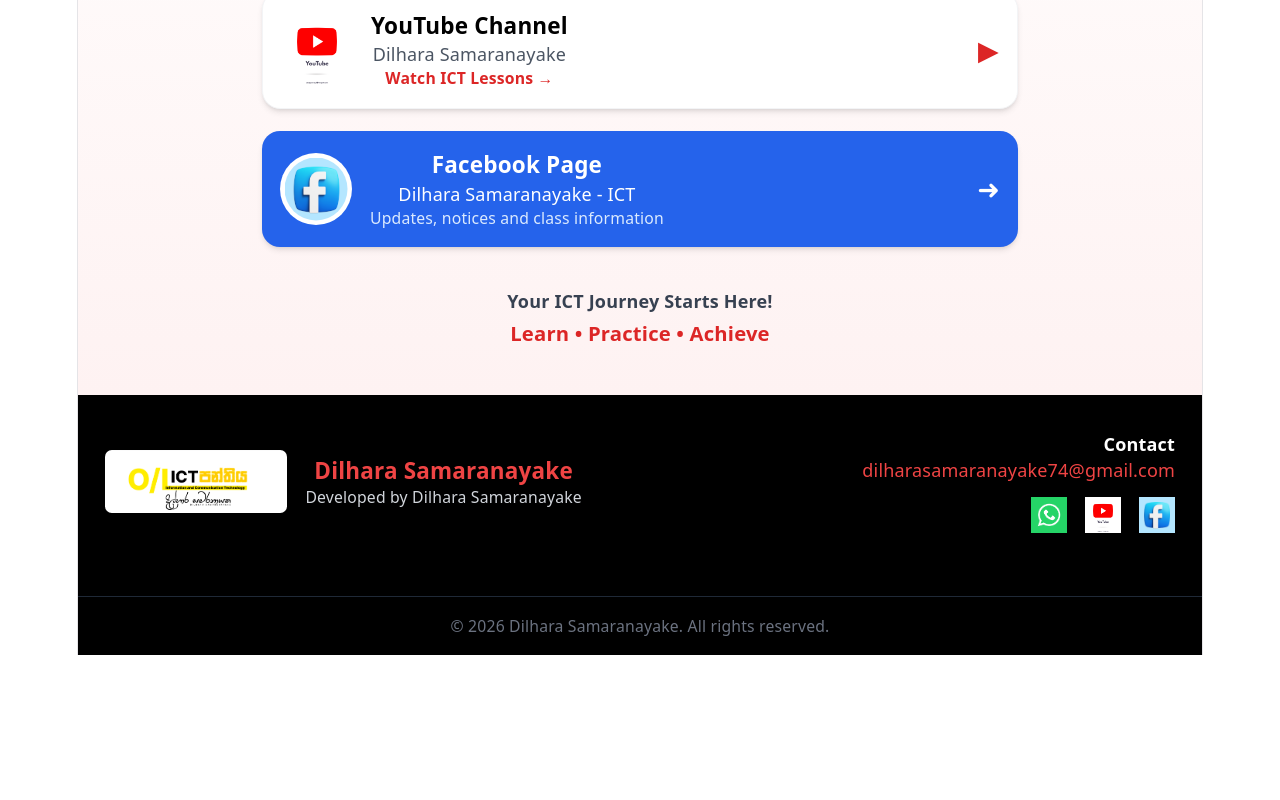
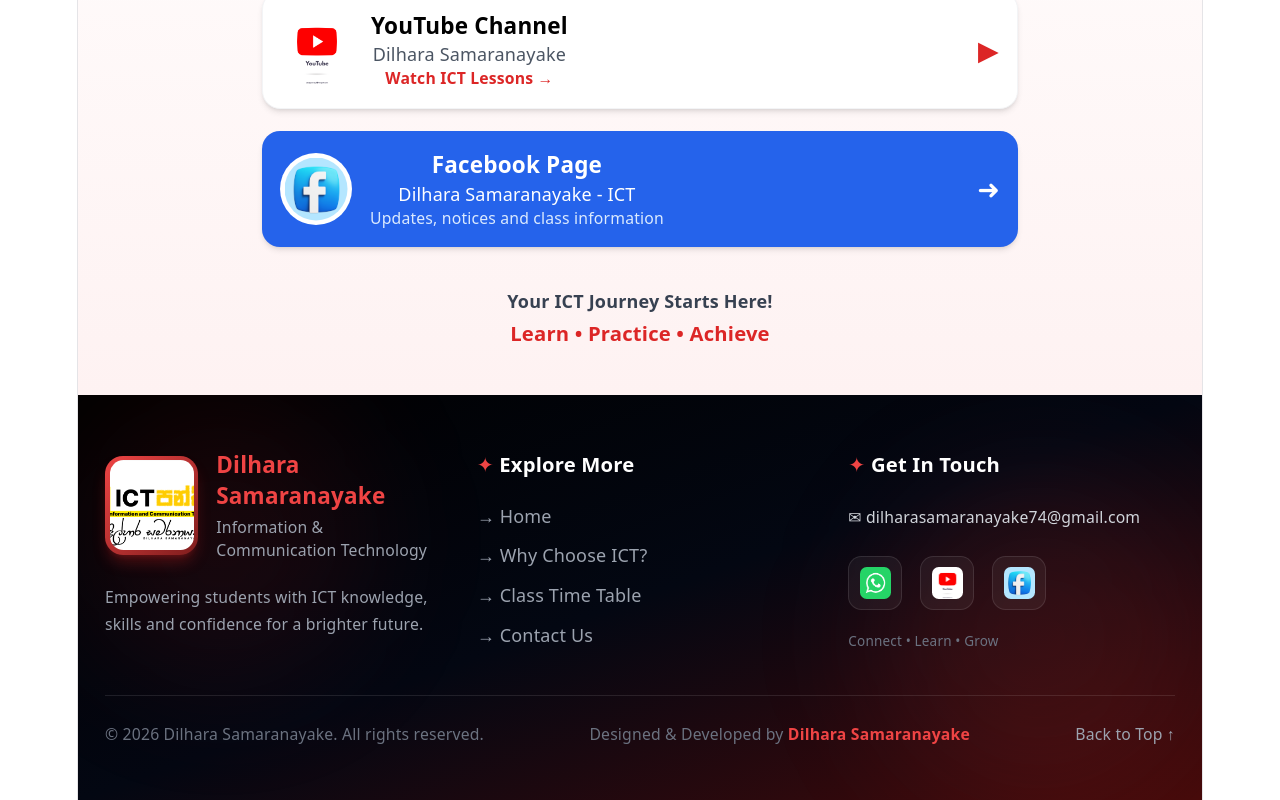
Before and after one commit to Dilhara-hub/class-website, a React (Vite) app: page / in a window 1280 px wide. Shown: the part 2324-3124 px from the top of the page. Before the commit the page ends 2979 px from the top, so only its background shows below. Built offline with nearby package versions, Linux system fonts and the light colour scheme.

Commit message:
Redesign Footer component with new layout and styles
Updated the Footer component with a new design and layout, including a gradient background, improved branding section, and added quick links and social media icons.

```diff
--- a/src/assets/components/Footer.jsx
+++ b/src/assets/components/Footer.jsx
@@ -1,36 +1,142 @@
 export default function Footer() {
   return (
-    <footer className="bg-black text-white">
-      <div className="max-w-6xl mx-auto px-6 py-8 md:flex md:items-center md:justify-between">
-        <div className="flex items-center space-x-4 mb-4 md:mb-0">
-          <img src="/image1.jpg" alt="logo" className="w-30 h-14 rounded-md object-cover" />
+    <footer className="relative overflow-hidden bg-gradient-to-br from-black via-gray-950 to-red-950 text-white">
+
+      {/* Decorative Background */}
+      <div className="absolute top-0 left-0 w-64 h-64 bg-red-600/10 rounded-full blur-3xl pointer-events-none"></div>
+      <div className="absolute bottom-0 right-0 w-72 h-72 bg-red-500/10 rounded-full blur-3xl pointer-events-none"></div>
+
+      <div className="relative max-w-6xl mx-auto px-6 py-12">
+
+        <div className="grid grid-cols-1 md:grid-cols-3 gap-10 items-start">
+
+          {/* Logo & Brand */}
+          <div className="text-center md:text-left">
+            <div className="flex flex-col sm:flex-row items-center justify-center md:justify-start gap-4 mb-5">
+              <div className="p-1 rounded-2xl bg-gradient-to-br from-red-500 to-red-900 shadow-lg shadow-red-600/30">
+                <img
+                  src="/image1.jpg"
+                  alt="Dilhara Samaranayake Logo"
+                  className="w-28 h-20 rounded-xl object-cover"
+                />
+              </div>
+
               <div>
-            <h3 className="text-xl font-bold text-red-500">Dilhara Samaranayake</h3>
-            <p className="text-sm text-gray-300">Developed by Dilhara Samaranayake</p>
+                <h3 className="text-xl font-extrabold text-red-500">
+                  Dilhara Samaranayake
+                </h3>
+                <p className="text-sm text-gray-400 mt-1">
+                  Information & Communication Technology
+                </p>
               </div>
             </div>
 
-        <div className="text-center md:text-right">
-          <p className="text-white font-semibold">Contact</p>
-          <a href="mailto:dilharasamaranayake74@gmail.com" className="text-red-500 hover:underline block">dilharasamaranayake74@gmail.com</a>
-          <div className="flex items-center justify-center md:justify-end gap-4 mt-3">
-            <a href="https://wa.me/94715369775" target="_blank" rel="noopener noreferrer">
-              <img src="/whatsapp.jpg" alt="WhatsApp" className="w-8 h-8" />
+            <p className="text-sm text-gray-400 leading-6">
+              Empowering students with ICT knowledge,
+              skills and confidence for a brighter future.
+            </p>
+          </div>
+
+          {/* Quick Links */}
+          <div className="text-center md:text-left">
+            <h3 className="text-lg font-bold mb-5">
+              <span className="text-red-500">✦</span> Explore More
+            </h3>
+
+            <div className="flex flex-col gap-3 text-gray-400">
+              <a href="#home" className="hover:text-red-500 hover:translate-x-1 transition duration-300">
+                → Home
               </a>
-            <a href="https://www.youtube.com/@dilharaSamaranayake" target="_blank" rel="noopener noreferrer">
-              <img src="/Youtube.jpg" alt="YouTube" className="w-8 h-8" />
+              <a href="#whyus" className="hover:text-red-500 hover:translate-x-1 transition duration-300">
+                → Why Choose ICT?
               </a>
-            <a href="https://www.facebook.com/share/1DkuzNX1tt/?mibextid=wwXIfr" target="_blank" rel="noopener noreferrer">
-              <img src="/facebook.jpg" alt="Facebook" className="w-8 h-8" />
+              <a href="#timetable" className="hover:text-red-500 hover:translate-x-1 transition duration-300">
+                → Class Time Table
+              </a>
+              <a href="#contact" className="hover:text-red-500 hover:translate-x-1 transition duration-300">
+                → Contact Us
               </a>
             </div>
           </div>
+
+          {/* Contact & Social Media */}
+          <div className="text-center md:text-left">
+            <h3 className="text-lg font-bold mb-5">
+              <span className="text-red-500">✦</span> Get In Touch
+            </h3>
+
+            <a
+              href="mailto:dilharasamaranayake74@gmail.com"
+              className="text-gray-300 text-sm break-all hover:text-red-500 transition duration-300"
+            >
+              ✉ dilharasamaranayake74@gmail.com
+            </a>
+
+            <div className="flex items-center justify-center md:justify-start gap-4 mt-6">
+
+              <a
+                href="https://wa.me/94715369775"
+                target="_blank"
+                rel="noopener noreferrer"
+                aria-label="WhatsApp"
+                className="w-12 h-12 flex items-center justify-center rounded-xl bg-white/5 border border-white/10 hover:bg-green-600 hover:border-green-500 hover:-translate-y-2 transition duration-300"
+              >
+                <img src="/whatsapp.jpg" alt="WhatsApp" className="w-7 h-7 rounded-md object-cover" />
+              </a>
+
+              <a
+                href="https://www.youtube.com/@dilharaSamaranayake"
+                target="_blank"
+                rel="noopener noreferrer"
+                aria-label="YouTube"
+                className="w-12 h-12 flex items-center justify-center rounded-xl bg-white/5 border border-white/10 hover:bg-red-600 hover:border-red-500 hover:-translate-y-2 transition duration-300"
+              >
+                <img src="/Youtube.jpg" alt="YouTube" className="w-7 h-7 rounded-md object-cover" />
+              </a>
+
+              <a
+                href="https://www.facebook.com/share/1DkuzNX1tt/?mibextid=wwXIfr"
+                target="_blank"
+                rel="noopener noreferrer"
+                aria-label="Facebook"
+                className="w-12 h-12 flex items-center justify-center rounded-xl bg-white/5 border border-white/10 hover:bg-blue-600 hover:border-blue-500 hover:-translate-y-2 transition duration-300"
+              >
+                <img src="/facebook.jpg" alt="Facebook" className="w-7 h-7 rounded-md object-cover" />
+              </a>
+
             </div>
 
-      <div className="border-t border-gray-800 mt-6">
-        <div className="max-w-6xl mx-auto px-6 py-4 text-center text-sm text-gray-500">
-          © {new Date().getFullYear()} Dilhara Samaranayake. All rights reserved.
+            <p className="text-xs text-gray-500 mt-5">
+              Connect • Learn • Grow
+            </p>
           </div>
+
+        </div>
+
+        {/* Bottom Section */}
+        <div className="border-t border-white/10 mt-10 pt-6 flex flex-col md:flex-row items-center justify-between gap-4">
+
+          <p className="text-sm text-gray-500 text-center">
+            © {new Date().getFullYear()} Dilhara Samaranayake.
+            All rights reserved.
+          </p>
+
+          <p className="text-sm text-gray-500 text-center">
+            Designed & Developed by{" "}
+            <span className="text-red-500 font-semibold">
+              Dilhara Samaranayake
+            </span>
+          </p>
+
+          <a
+            href="#home"
+            className="text-sm text-gray-400 hover:text-red-500 transition duration-300"
+          >
+            Back to Top ↑
+          </a>
+
+        </div>
+
       </div>
     </footer>
   );
```
Lines whose indentation alone changed are shown as unchanged.
